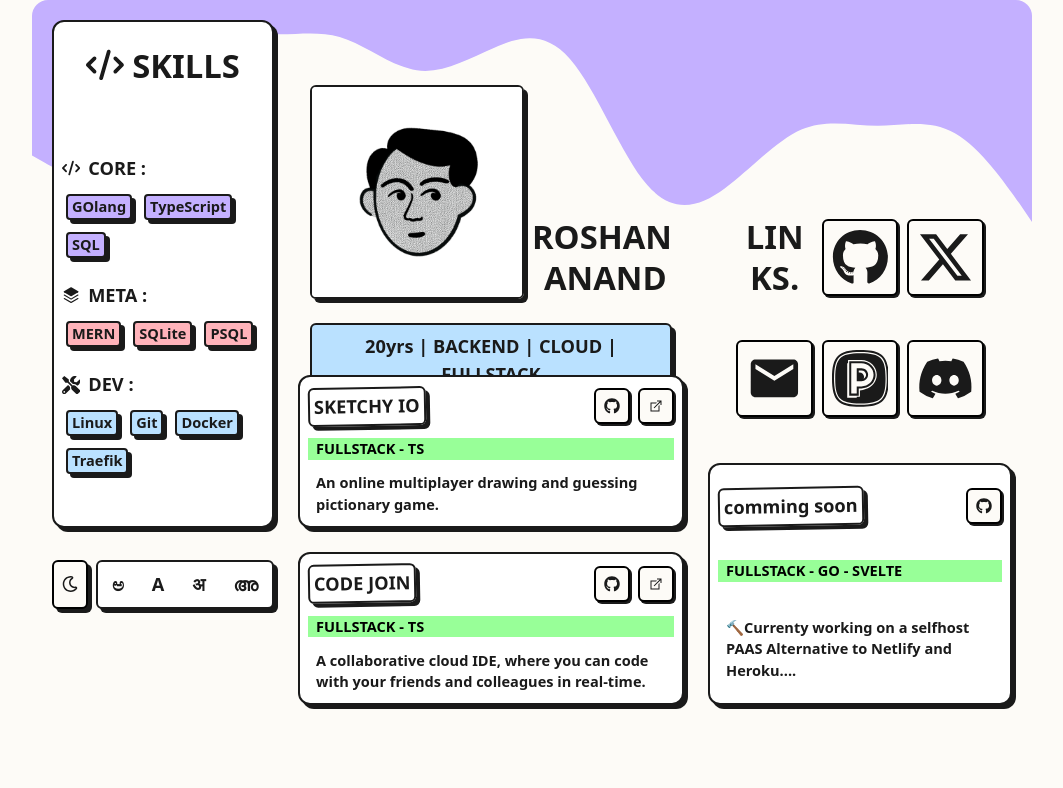
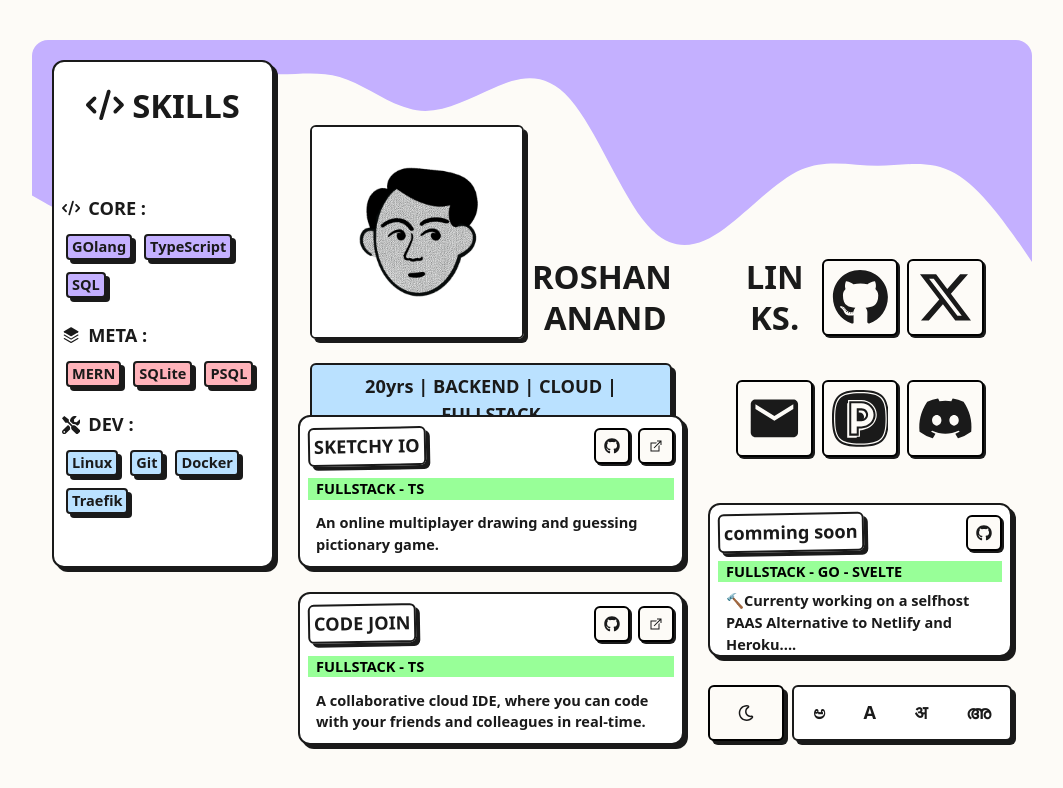
Before and after one commit to Roshan-anand/portfolio, a Next.js app: page / in a window 1280 px wide. Shown: the top 788 px of the page, without its empty margins (108-1171 px from the left). Built offline with nearby package versions, Linux system fonts and the light colour scheme.

Commit message:
chore : replce mode toggle

```diff
--- a/src/app/layout.tsx
+++ b/src/app/layout.tsx
@@ -16,7 +16,7 @@ export default function RootLayout({
     <>
       <html lang="en" suppressHydrationWarning>
         <head />
-        <body className="flex justify-center items-center w-screen h-screen">
+        <body className="">
           <ThemeProvider
             attribute="class"
             defaultTheme="light"
--- a/src/app/page.tsx
+++ b/src/app/page.tsx
@@ -33,13 +33,13 @@ const codeJoinProject: Project = {
 
 const page = () => {
   return (
-    <main className="wave-bg rounded-t-2xl w-[95%] max-w-250 h-[95vh] min-h-270 my-auto mx-auto p-2 flex flex-col md:grid grid-cols-12 grid-rows-12 *:m-3">
+    <main className="wave-bg rounded-t-2xl w-[95vw] max-w-250 h-[95vh] min-h-270 mx-auto my-5 md:my-10 p-2 flex flex-col md:grid grid-cols-12 grid-rows-12 *:m-3">
       <Hero className="col-span-5 row-span-3 row-start-2" />
       <Social className="col-span-4 row-span-3 col-start-9 row-start-3" />
-      <ModeToggle className="col-span-3 row-span-1 row-start-7 col-start-1" />
+      <ModeToggle className="col-span-4 row-span-1 row-start-8 col-start-9" />
       <ProjectBox
         {...godployProject}
-        className="col-span-4 row-span-3 col-start-9 justify-around"
+        className="col-span-4 row-span-2 row-start-6 col-start-9 justify-around"
       />
       <ProjectBox
         {...sketchyProject}
--- a/src/components/mode.tsx
+++ b/src/components/mode.tsx
@@ -5,8 +5,8 @@ import { Card } from "./ui/card";
 
 const ModeToggle = ({ className }: ComponentProps<"section">) => {
   return (
-    <div className={cn("flex flex-row justify-around items-center gap-2 py-2", className)}>
-      <ThemeToggle />
+    <div className={cn("flex flex-row justify-around items-center gap-2 py-1", className)}>
+      <ThemeToggle className="md:w-[25%] h-full" />
       <Card className="p-0 flex-1 rounded-md h-full flex justify-center">
         <h3 className="flex justify-around items-center py-1">
           <span>&#3205;</span>
--- a/src/components/theme-toggle.tsx
+++ b/src/components/theme-toggle.tsx
@@ -6,8 +6,9 @@ import { useTheme } from "next-themes";
 import { useEffect, useState } from "react";
 
 import { Button } from "@/components/ui/button";
+import { cn } from "@/lib/utils";
 
-export function ThemeToggle() {
+export function ThemeToggle({ className }: React.ComponentProps<"button">) {
   const { setTheme, theme } = useTheme();
   const [mounted, setMounted] = useState(false);
 
@@ -29,9 +30,9 @@ export function ThemeToggle() {
         setTheme(theme === "light" ? "dark" : "light");
       }}
       variant={"primary"}
-      className="h-full"
+      className={cn("", className)}
     >
-      {theme === "light" ? <FaRegMoon /> : <FiSun />}
+      {theme === "light" ? <FaRegMoon className=""/> : <FiSun className="w-full" />}
     </Button>
   );
 }
```
